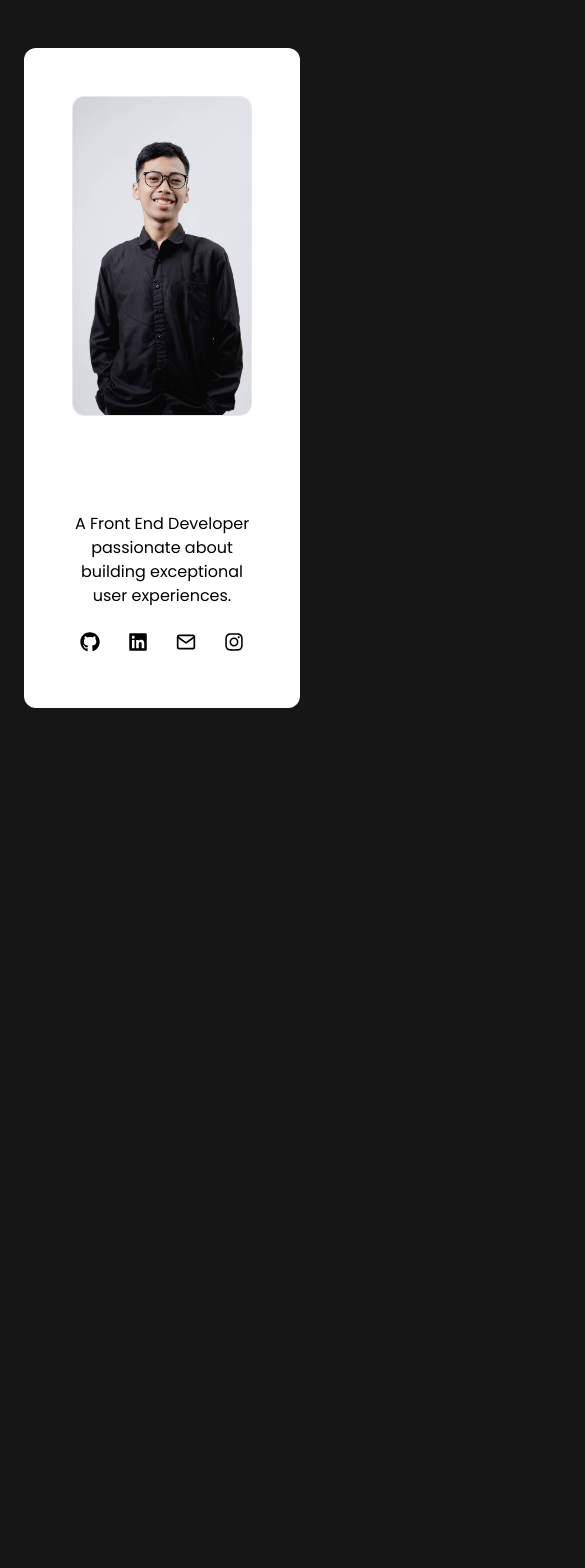
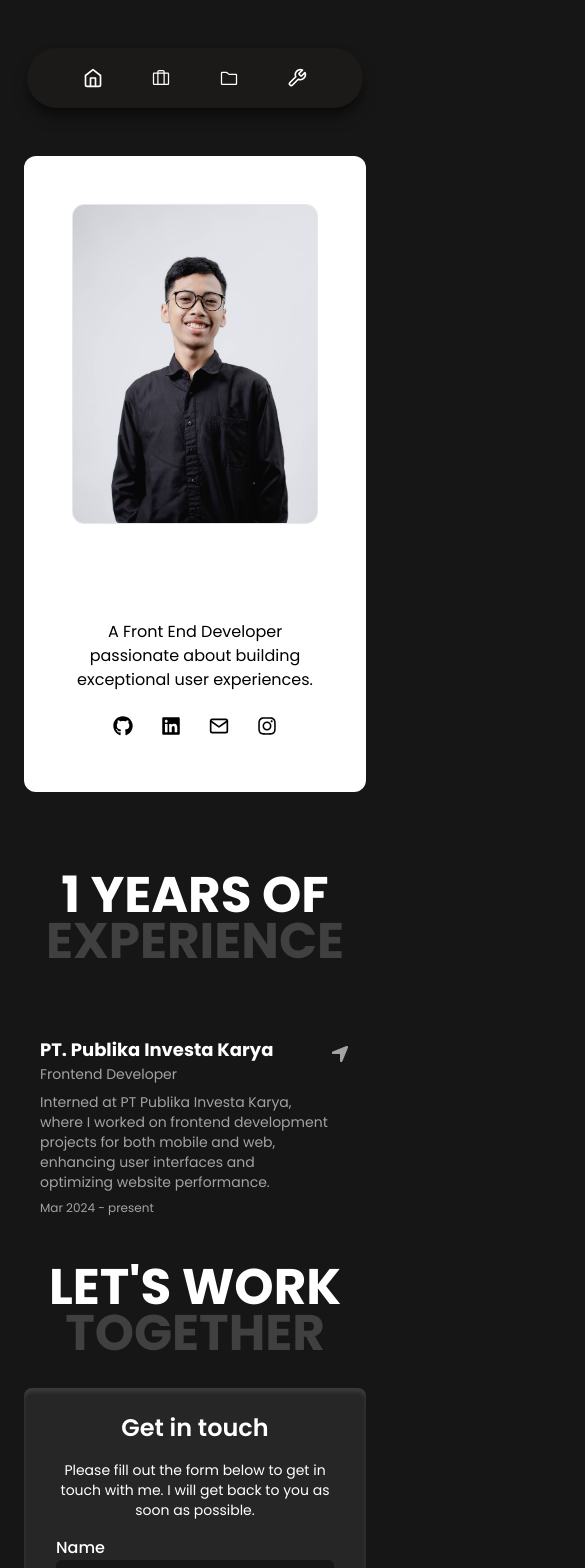
Before and after one commit to nevgard/Portfolio, a React (Vite) app: page /Experience in a window 390 px wide. Shown: the top 1568 px of the page, 585 px wide, since content can reach past the window. Built offline with nearby package versions, Linux system fonts and the light colour scheme.

Commit message:
add responsive

```diff
--- a/src/components/Sidebar.jsx
+++ b/src/components/Sidebar.jsx
@@ -27,7 +27,7 @@ const Sidebar = () => {
     },
   ];
   return (
-    <div className="md:fixed md:top-0 left-0 h-full w-full md:w-[780px]  flex flex-col pt-12 px-6 items-end">
+    <div className="md:fixed md:top-0 md:left-0 h-full w-full md:w-[780px]  flex flex-col pt-12 px-6 items-end">
       <div className="bg-white md:w-1/2 rounded-xl p-12  flex flex-col items-center">
         <img
           src="src\assets\potrait.jpg"
--- a/src/fragment/Layout.jsx
+++ b/src/fragment/Layout.jsx
@@ -7,10 +7,11 @@ import Contact from '../pages/Contact';
 
 const Layout = () => {
   return (
-    <div className="flex">
+    <div className="flex flex-col justify-center items-center md:items-start">
+      <Navbar />
       <Sidebar />
       <div className="">
-        <Navbar />
+
         <main className="">
           <Outlet />
         </main>
--- a/src/index.css
+++ b/src/index.css
@@ -1,9 +1,10 @@
-@import url('https://fonts.googleapis.com/css2?family=Poppins:ital,wght@0,100;0,200;0,300;0,400;0,500;0,600;0,700;0,800;0,900;1,100;1,200;1,300;1,400;1,500;1,600;1,700;1,800;1,900&display=swap');
-
+@import url("https://fonts.googleapis.com/css2?family=Poppins:ital,wght@0,100;0,200;0,300;0,400;0,500;0,600;0,700;0,800;0,900;1,100;1,200;1,300;1,400;1,500;1,600;1,700;1,800;1,900&display=swap");
 
 @tailwind base;
 @tailwind components;
 @tailwind utilities;
+
+
 
 body {
   font-family: "Poppins", sans-serif;
@@ -11,7 +12,7 @@ body {
   background-color: #161616;
 }
 
-.head1{
+.head1 {
   font-family: "Poppins", sans-serif;
   font-weight: 700;
   font-size: 110px;
@@ -118,8 +119,9 @@ body {
   }
 }
 .shake-left {
-	-webkit-animation: shake-left 0.7s cubic-bezier(0.455, 0.030, 0.515, 0.955) both;
-	        animation: shake-left 0.7s cubic-bezier(0.455, 0.030, 0.515, 0.955) both;
+  -webkit-animation: shake-left 0.7s cubic-bezier(0.455, 0.03, 0.515, 0.955)
+    both;
+  animation: shake-left 0.7s cubic-bezier(0.455, 0.03, 0.515, 0.955) both;
 }
 
 @keyframes shake-left {
@@ -240,12 +242,9 @@ body {
   }
 }
 
-
 .buttonCard {
   box-shadow: rgba(255, 255, 255, 0.281) 0px 3px 3px 0px inset;
 }
-
-
 
 /* .buttonCard > a {
  transition: all 0.3s ease-in-out;
@@ -257,3 +256,12 @@ color: #f7ca18;
 .buttonCard:active {
   animation: heartbeat 1.5s ease-in-out infinite both;
 }
+
+
+@media (max-width: 600px) {
+  .head1 {
+    font-size: 50px;
+    line-height: 2.2em;
+    font-weight: 700;
+  }
+}
--- a/src/pages/Contact.jsx
+++ b/src/pages/Contact.jsx
@@ -78,10 +78,12 @@ const Contact = () => {
     //   </div>
     // </section>
 
-    <section id="Contact" className="h-max mb-28 ml-[780px] pl-24">
-      <h1 className="head1">LET'S WORK</h1>
-      <h1 className="head1 text-neutral-700 -mt-16"> TOGETHER</h1>
-      <div className="">
+    <section id="Contact" className="md:h-max mb-28 md:ml-[780px] md:pl-24">
+      <div className="text-center md:text-start">
+        <h1 className="head1">LET'S WORK</h1>
+        <h1 className="head1 text-neutral-700 -mt-16"> TOGETHER</h1>
+      </div>
+      <div className="px-6 md:px-0">
         <div className="contactForm max-w-3xl bg-neutral-800  rounded-lg px-8 pt-6 pb-8 mb-4">
           <div className="mb-4">
             <h3 className="text-2xl md:text-3xl font-semibold mb-4 text-center">
@@ -98,7 +100,7 @@ const Contact = () => {
             className="flex flex-col"
           >
             <div className="mb-4">
-              <label htmlFor="name" className="text-lg font-medium mb-2">
+              <label htmlFor="name" className="md:text-lg font-medium mb-2">
                 Name
               </label>
               <input
@@ -111,7 +113,7 @@ const Contact = () => {
             </div>
 
             <div className="mb-4">
-              <label htmlFor="email" className="text-lg font-medium mb-2">
+              <label htmlFor="email" className="md:text-lg font-medium mb-2">
                 Email
               </label>
               <input
@@ -124,21 +126,23 @@ const Contact = () => {
             </div>
 
             <div className="mb-6">
-              <label htmlFor="message" className="text-lg font-medium mb-2">
+              <label htmlFor="message" className="md:text-lg font-medium mb-2">
                 Message
               </label>
               <textarea
                 id="message"
                 name="message"
                 rows="4"
-              className=" rounded-md p-2 w-full bg-neutral-900 text-white focus:outline-none focus:ring-1 focus:ring-lime-400"
+                className=" rounded-md p-2 w-full bg-neutral-900 text-white focus:outline-none focus:ring-1 focus:ring-lime-400"
                 required
               ></textarea>
             </div>
-            <div className="buttonCard group flex items-center w-fit self-center rounded-xl bg-[#141517] px-6 py-3" >
-
-           <button className="group-hover:text-lime-400 transition-all ease-in-out"> Send Message</button>
-           <FaPaperPlane className="ml-2 rotate-12 group-hover:rotate-0 transition-all ease-in-out group-hover:text-lime-400" />
+            <div className="buttonCard group flex items-center w-fit self-center rounded-xl bg-[#141517] px-6 py-3">
+              <button className="group-hover:text-lime-400 transition-all ease-in-out">
+                {" "}
+                Send Message
+              </button>
+              <FaPaperPlane className="ml-2 rotate-12 group-hover:rotate-0 transition-all ease-in-out group-hover:text-lime-400" />
             </div>
           </form>
         </div>
--- a/src/pages/Experience.jsx
+++ b/src/pages/Experience.jsx
@@ -13,21 +13,24 @@ const Experience = () => {
     },
   ];
   return (
-    <section id="Experience" className="mt-12 h-screen ml-[780px] pl-24">
+    <section id="Experience" className="mt-12 md:h-screen md:ml-[780px] md:pl-24">
+      <div className="text-center md:text-start">
       <h1 className="head1 ">1 YEARS OF</h1>
       <h1 className="head1 text-neutral-700 -mt-16"> EXPERIENCE</h1>
-      <div className="mt-6">
+
+      </div>
+      <div className="mt-6 px-4 md:px-0">
         {dataExperience.map((experience) => (
           <div className="group rounded-2xl hover:bg-neutral-800 cursor-pointer w-fit px-6 py-4 flex">
             <div>
-              <h1 className="font-bold text-2xl">{experience.company}</h1>
-              <h1 className="text-neutral-400">{experience.name}</h1>
-              <p className="text-neutral-400 mt-2 max-w-lg">
+              <h1 className="font-bold text-lg md:text-2xl">{experience.company}</h1>
+              <h1 className="text-neutral-400 text-sm md:text-base">{experience.name}</h1>
+              <p className="text-neutral-400 mt-2 text-sm md:text-base max-w-lg">
                 {experience.description}
               </p>
-              <p className="text-neutral-400 mt-2">{experience.date}</p>
+              <p className="text-neutral-400 mt-2 text-xs md:text-base">{experience.date}</p>
             </div>
-            <div className="ml-24">
+            <div className="md:ml-24">
               <FaLocationArrow
                 size={20}
                 className="transition-all ease-in-out group-hover:scale-110  text-neutral-400 mt-2 group-hover:text-lime-400 group-hover:translate-x-3 group-hover:-translate-y-2"
--- a/src/pages/Hero.jsx
+++ b/src/pages/Hero.jsx
@@ -4,8 +4,8 @@ import ButtonPrimary from "../components/ButtonPrimary";
 
 const Hero = () => {
   return (
-    <section id="Home" className="hero h-screen mt-12 pl-24 ml-[780px]">
-      <div>
+    <section id="Home" className="hero md:h-screen mt-12 md:pl-24 md:ml-[780px]">
+      <div className="text-center md:text-start">
         <h1 className="head1">FRONTEND</h1>
         <h1 className="head1 text-neutral-700 -mt-16">DEVELOPER</h1>
         <p className="text-neutral-400 max-w-md -mt-4">
@@ -14,11 +14,11 @@ const Hero = () => {
         </p>
       </div>
 
-      <div className="mt-6">
-        <h1 className="head1 text-lime-400">+1</h1>
+      <div className="mt-6 flex md:flex-col items-center md:items-start px-4 justify-center md:justify-start md:px-0 ">
+        <h1 className="head1 text-lime-400 mr-2 md:mr-0">+1</h1>
         <p className="text-neutral-400">Years of experience</p>
 
-        <h1 className="head1 text-lime-400">+8</h1>
+        <h1 className="head1 text-lime-400 mr-2 md:mr-0">+8</h1>
         <p className="text-neutral-400">Projects completed</p>
       </div>
     </section>
--- a/src/pages/Navbar.jsx
+++ b/src/pages/Navbar.jsx
@@ -24,7 +24,7 @@ const Navbar = () => {
   ];
 
   return (
-    <div className="pl-24 ml-[780px] mt-12">
+    <div className="md:pl-24 md:ml-[780px] mt-12">
       <div className="bg-[#1C1A19] shadow-lg shadow-black/50 rounded-full flex gap-x-8  py-3 px-12 w-fit">
         {dataNav.map((item, index) => (
           <div key={index} className="flex justify-center items-center">
--- a/src/pages/Projects.jsx
+++ b/src/pages/Projects.jsx
@@ -46,16 +46,16 @@ const projects = [
     imageUrl: "https://i.ibb.co.com/Wn8FmWG/cakrabudaya.png",
     githubUrl: "https://github.com/nevgard/batikcakrabudaya",
   },
-
 ];
 
 const Projects = () => {
   return (
-
-    <section id="Projects" className=" h-full mt-12 ml-[780px] pl-24">
-      <h1 className="head1">FEATURED</h1>
-      <h1 className="head1 text-neutral-700 -mt-16"> PROJECTS</h1>
-      <div className="xl:grid grid-cols-2 gap-8 pr-6 mt-6">
+    <section id="Projects" className=" md:h-full mt-12 md:ml-[780px] md:pl-24">
+      <div className="text-center md:text-start">
+        <h1 className="head1">FEATURED</h1>
+        <h1 className="head1 text-neutral-700 -mt-16"> PROJECTS</h1>
+      </div>
+      <div className="grid md:grid-cols-2 grid-cols-1 justify-center gap-8 px-6 md:px-0 md:pr-6 mt-6">
         {projects.map((project, index) => (
           <div
             key={index}
@@ -88,10 +88,14 @@ const Projects = () => {
               )}
               {project.liveUrl && (
                 <div className="buttonCard group w-fit rounded-xl bg-[#141517] px-4 py-2 flex justify-between items-center gap-x-3 mt-3 hover:text-lime-400 transition-all ease-in-out">
-                  <a href={project.liveUrl}
-                  target="_blank"
-                  rel="noopener noreferrer"
-                  className="text-sm group-hover:text-lime-400 transition-all ease-in-out">View Live</a>
+                  <a
+                    href={project.liveUrl}
+                    target="_blank"
+                    rel="noopener noreferrer"
+                    className="text-sm group-hover:text-lime-400 transition-all ease-in-out"
+                  >
+                    View Live
+                  </a>
                   <FaGlobe className="ml-2" />
                 </div>
               )}
@@ -99,7 +103,7 @@ const Projects = () => {
           </div>
         ))}
       </div>
-      </section>
+    </section>
   );
 };
 
--- a/src/pages/Skill.jsx
+++ b/src/pages/Skill.jsx
@@ -63,11 +63,12 @@ const Skill = () => {
     },
   ];
   return (
-
-    <section id="skill" className=" h-screen mt-12 pl-24 ml-[780px]">
-      <h1 className="head1">SKILL</h1>
-      <h1 className="head1 -mt-16 text-neutral-700">SET</h1>
-      <div className="md:grid grid-cols-3 gap-y-3 gap-x-6 mt-6 mx-12">
+    <section id="skill" className="md:h-screen mt-12 md:pl-24 md:ml-[780px]">
+      <div className="text-center md:text-start">
+        <h1 className="head1">SKILL</h1>
+        <h1 className="head1 -mt-16 text-neutral-700">SET</h1>
+      </div>
+      <div className="grid md:grid-cols-3 grid-cols-1 gap-y-3 gap-x-6 mt-6 mx-12">
         {dataSkill.map((skill, index) => (
           <div className="group hover:bg-neutral-400 transition-all ease-in-out cursor-pointer hover:border-white hover:scale-105 border-neutral-700 border flex items-center bg-neutral-700 px-4 py-3 rounded-xl gap-x-2">
             <div key={index} className="bg-white rounded-xl max-w-fit p-3">
```
Also changed, not shown: src/pages/About.jsx (+49 -20 lines). Lines whose indentation alone changed are shown as unchanged.
